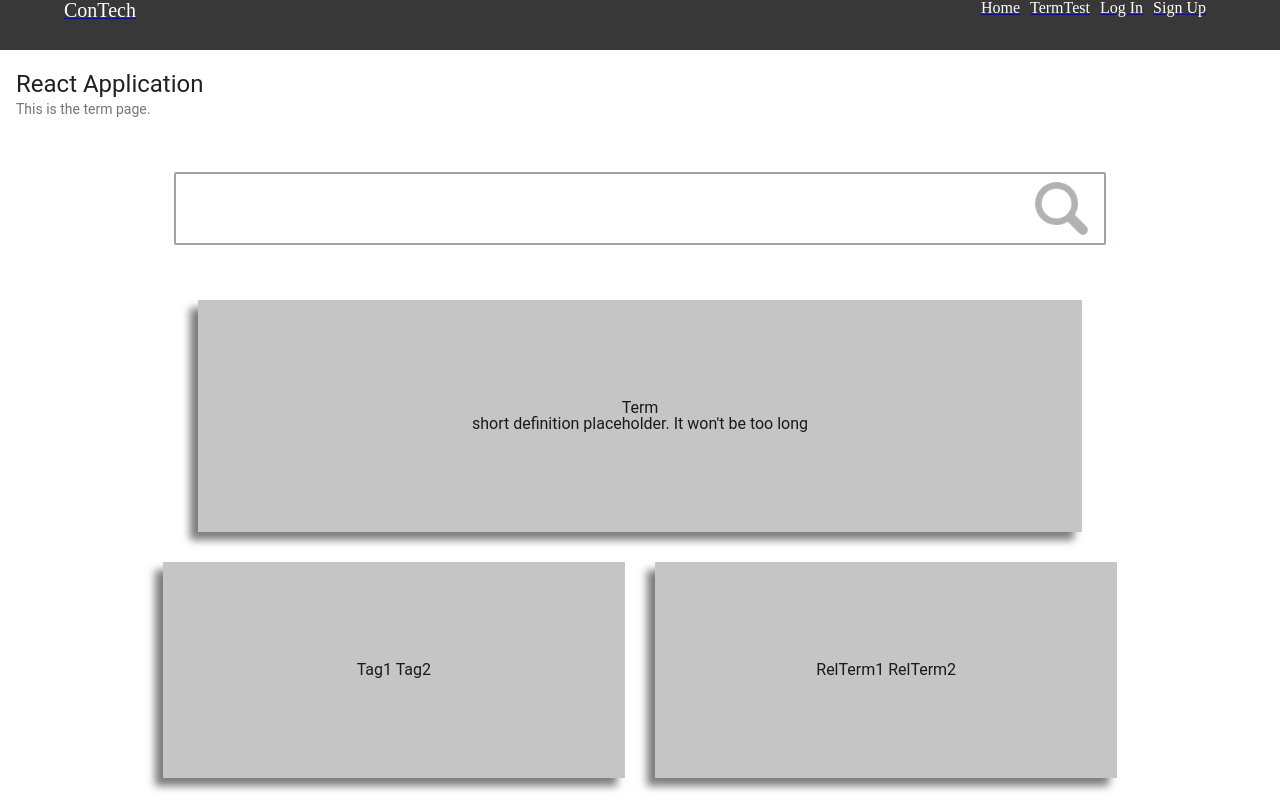
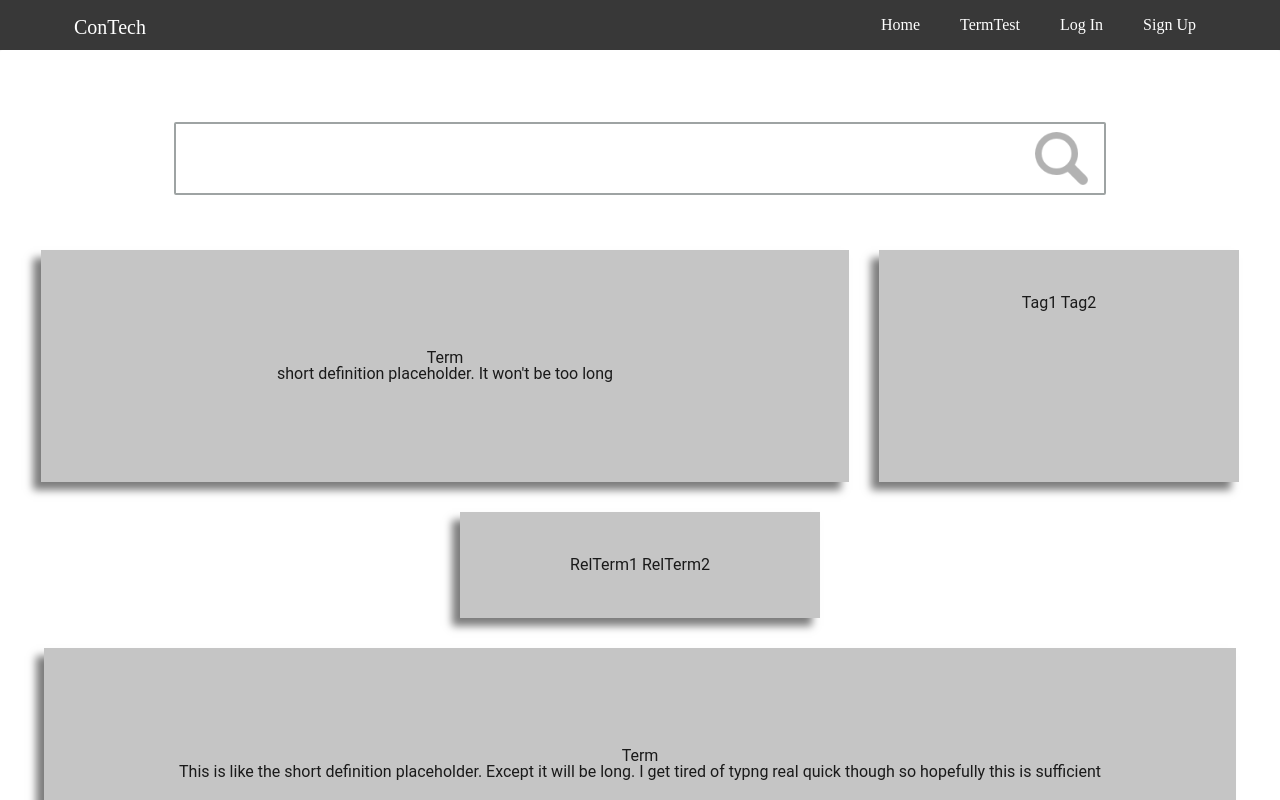
Before and after one commit to dbdoyle182/Contech, a React (Create React App) app in the folder client/: page /term in a window 1280 px wide. Shown: the top 800 px of the page. Built offline with nearby package versions, Linux system fonts and the light colour scheme.

Commit message:
Term page layout changes

```diff
--- a/client/src/components/HomePage.js
+++ b/client/src/components/HomePage.js
@@ -9,7 +9,7 @@ import "./HomePage.css";
 const HomePage = () => (
 
     <Card className='container'>
-        <CardTitle title="React Application" subtitle="This is the home page." />
+        <CardTitle title="ConTech" subtitle="Putting tech into context." />
         <SearchBar/>
         <div className="flex-container">
             <Browse/>
--- a/client/src/components/Navbar.css
+++ b/client/src/components/Navbar.css
@@ -8,7 +8,7 @@ header {
     display: flex;
     flex-direction: row;
     justify-content: space-between;
-    /* margin-left: 5%; */
+    padding-top: 10px;
 }
 
 .flex-start {
@@ -27,8 +27,12 @@ header {
 .logo-text,
 .nav-link {
     color: white;
-    text-decoration: none;
-    margin-top: 10px;
+    text-decoration: transparent;
+    text-decoration-color: transparent;
+}
+
+.active {
+    color: red;
 }
 
 .logo-text {
@@ -37,5 +41,5 @@ header {
 
 .nav-link {
     color: white;
-    padding: 7px 10px 0px 0px;
+    padding: 7px 10px;
 }
--- a/client/src/components/Navbar.js
+++ b/client/src/components/Navbar.js
@@ -9,31 +9,45 @@ const Navbar = () => (
     <header className="" >
         <nav className="flex">
             <div className='flex-start'>
-                <Link to='/'>
+                <Link to='/' className={
+            window.location.pathname === "/" ? "nav-link active" : "nav-link"
+          }>
                     <span className="logo-text">ConTech</span>
                 </Link>
             </div>
         {Auth.isUserAuthenticated() ? (
             <div className='flex-end'>
-                <Link to='/'>
+                <Link to='/' className={
+            window.location.pathname === "/" ? "nav-link active" : "nav-link"
+          }>
                     <span className="nav-link">Home</span>
                 </Link>
-                <Link to='/logout'>
+                <Link to='/logout' className={
+            window.location.pathname === "/" ? "nav-link active" : "nav-link"
+          }>
                     <span className="nav-link">Log Out</span>
                 </Link>
             </div>
         ) : (
             <div className='flex-end'>
-                <Link to='/'>
+                <Link to='/' className={
+            window.location.pathname === "/" ? "nav-link active" : "nav-link"
+          }>
                     <span className="nav-link">Home</span>
                 </Link>
-                <Link to='/term'>
+                <Link to='/term' className={
+            window.location.pathname === "/" ? "nav-link active" : "nav-link"
+          }>
                     <span className="nav-link">TermTest</span>
                 </Link>
-                <Link to='/login'>
+                <Link to='/login' className={
+            window.location.pathname === "/" ? "nav-link active" : "nav-link"
+          }>
                     <span className="nav-link">Log In</span>
                 </Link>
-                <Link to='/signup'>
+                <Link to='/signup' className={
+            window.location.pathname === "/" ? "nav-link active" : "nav-link"
+          }>
                     <span className="nav-link">Sign Up</span>
                 </Link>
             </div>
--- a/client/src/components/TermComments/TermComments.css
+++ b/client/src/components/TermComments/TermComments.css
@@ -4,7 +4,7 @@
     text-align: center;
     margin: 15px;
     box-shadow: 0px 3px 9px #737373;
-    width: 100%;
+    width: 90%
 }
 
 .termComments:hover {
--- a/client/src/components/TermExtended/TermExtended.css
+++ b/client/src/components/TermExtended/TermExtended.css
@@ -4,7 +4,7 @@
     text-align: center;
     margin: 15px;
     box-shadow: 0px 3px 9px #737373;
-    width: 100%;
+    width: 90%;
 }
 
 .termExtended:hover {
--- a/client/src/components/TermMain/TermMain.css
+++ b/client/src/components/TermMain/TermMain.css
@@ -4,7 +4,7 @@
     text-align: center;
     margin: 15px;
     box-shadow: 0px 3px 9px #737373;
-    width:100%;
+    width:90%;
 }
 
 .termMain:hover {
@@ -16,7 +16,7 @@
 @media only screen and (min-width: 1020px)  {
 
     .termMain {
-      width: 66%;
+      width: 60%;
       box-shadow: -8px 8px 8px #7d7d7d;
     }
 
--- a/client/src/components/TermPage/TermPage.js
+++ b/client/src/components/TermPage/TermPage.js
@@ -7,15 +7,10 @@ import TermExtended from "../TermExtended";
 import TermComments from "../TermComments";
 import SearchBar from "../SearchBar";
 
-
-
-
-
-
 const TermPage = () => (
 
     <Card className='container'>
-        <CardTitle title="React Application" subtitle="This is the term page." />
+        <CardTitle />
         <SearchBar/>
         <div className="flex-container">
             <TermMain/>
--- a/client/src/components/TermRelevant/TermRelevant.css
+++ b/client/src/components/TermRelevant/TermRelevant.css
@@ -1,6 +1,6 @@
 .termRelevant {
     background: #c5c5c5;
-    padding: 100px 20px;
+    padding: 45px 20px;
     text-align: center;
     margin: 15px;
     box-shadow: 0px 3px 9px #737373;
@@ -16,7 +16,7 @@
 @media only screen and (min-width: 1020px)  {
 
     .termRelevant {
-      width: 33%;
+      width: 25%;
       box-shadow: -8px 8px 8px #7d7d7d;
     }
 
--- a/client/src/components/TermTags/TermTags.css
+++ b/client/src/components/TermTags/TermTags.css
@@ -1,6 +1,6 @@
 .termTags {
     background: #c5c5c5;
-    padding: 100px 20px;
+    padding: 45px 20px;
     text-align: center;
     margin: 15px;
     box-shadow: 0px 3px 9px #737373;
@@ -16,7 +16,7 @@
 @media only screen and (min-width: 1020px)  {
 
     .termTags {
-      width: 33%;
+      width: 25%;
       box-shadow: -8px 8px 8px #7d7d7d;
     }
 
```
